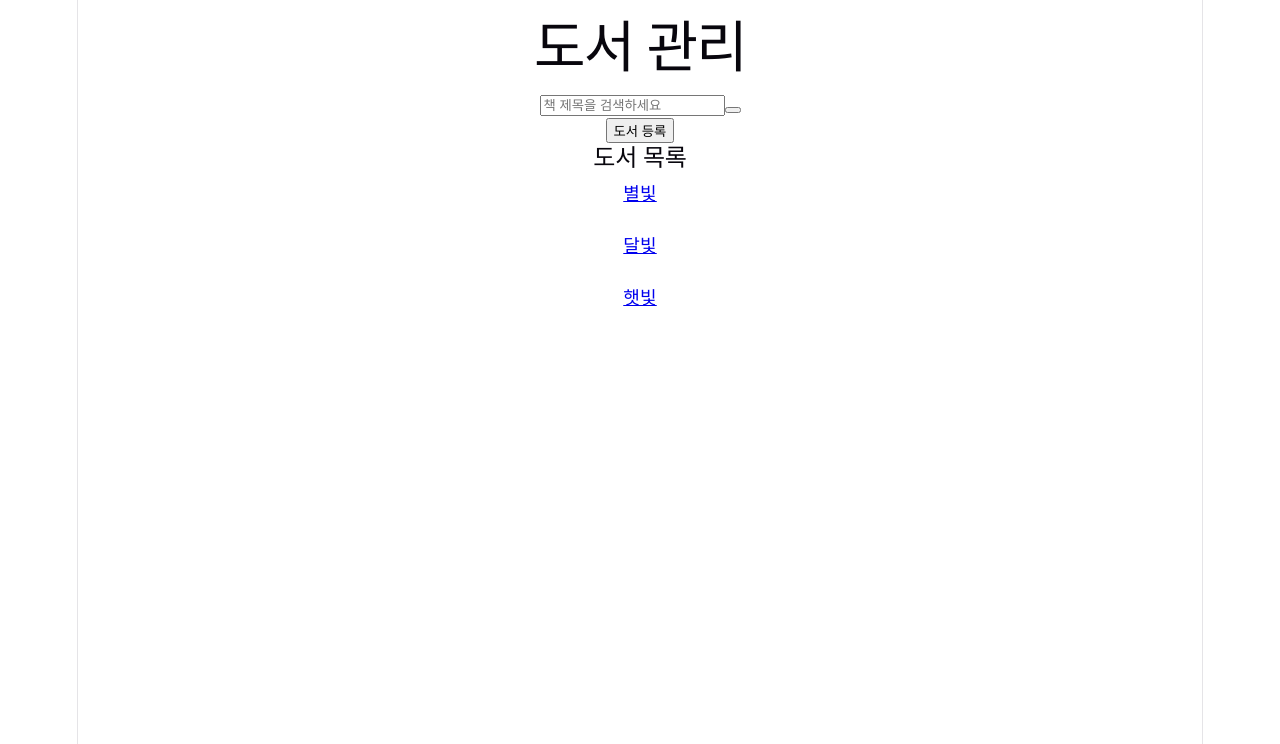
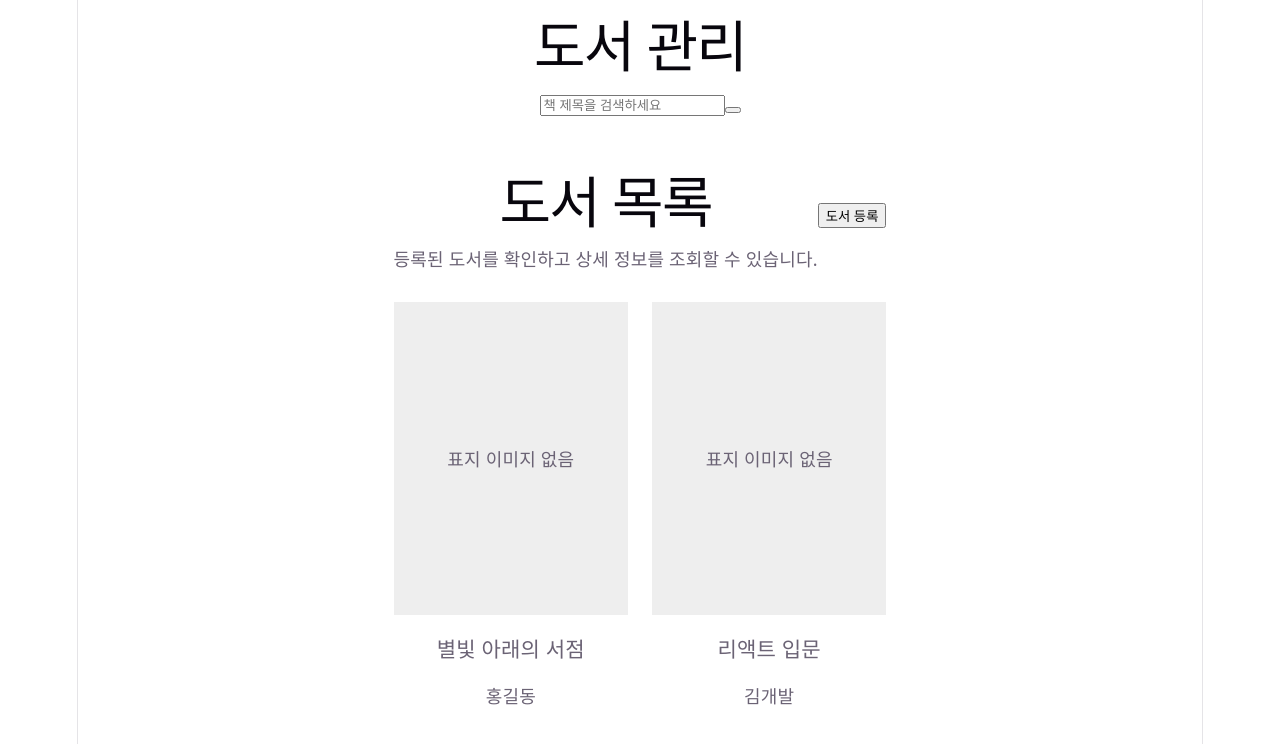
Before and after one commit to Positive-Lee/Library_Mini4, a React (Vite) app in the folder library_mini4/: page / in a window 1280 px wide. Shown: the top 744 px of the page. Built offline with nearby package versions, Linux system fonts and the light colour scheme.

Commit message:
예시 홈페이지 변경

```diff
--- a/library_mini4/components/Home.jsx
+++ b/library_mini4/components/Home.jsx
@@ -1,20 +1,81 @@
-import { Link } from "react-router-dom";
+import { Link } from 'react-router-dom';
+
+const sampleBooks = [
+  {
+    id: 1,
+    title: '별빛 아래의 서점',
+    author: '홍길동',
+    coverImageUrl: '',
+  },
+  {
+    id: 2,
+    title: '리액트 입문',
+    author: '김개발',
+    coverImageUrl: '',
+  },
+];
 
 function Home() {
-    return (
-        <>
-            <Link to='/books/new'>
-                <button>도서 등록</button>
-            </Link>
+  return (
+    <main style={{ maxWidth: '900px', margin: '40px auto' }}>
+      <div
+        style={{
+          display: 'flex',
+          justifyContent: 'space-between',
+          alignItems: 'center',
+        }}
+      >
+        <div>
+          <h1>도서 목록</h1>
+          <p>등록된 도서를 확인하고 상세 정보를 조회할 수 있습니다.</p>
+        </div>
 
-            <h2>도서 목록</h2>
-            <Link to='/books/1'>별빛</Link>
-            <br />
-            <Link to='/books/2'>달빛</Link>
-            <br />
-            <Link to='/books/3'>햇빛</Link>
-        </>
-    );
+        <Link to="/books/new">
+          <button type="button">도서 등록</button>
+        </Link>
+      </div>
+
+      <div
+        style={{
+          display: 'grid',
+          gridTemplateColumns: 'repeat(2, minmax(0, 1fr))',
+          gap: '24px',
+          marginTop: '30px',
+        }}
+      >
+        {sampleBooks.map((book) => (
+          <Link
+            key={book.id}
+            to={`/books/${book.id}`}
+            style={{ color: 'inherit', textDecoration: 'none' }}
+          >
+            <div
+              style={{
+                aspectRatio: '3 / 4',
+                background: '#eeeeee',
+                display: 'flex',
+                alignItems: 'center',
+                justifyContent: 'center',
+              }}
+            >
+              {book.coverImageUrl ? (
+                <img
+                  src={book.coverImageUrl}
+                  alt={book.title}
+                  style={{ width: '100%', height: '100%', objectFit: 'cover' }}
+                />
+              ) : (
+                <span>표지 이미지 없음</span>
+              )}
+            </div>
+
+            <h3>{book.title}</h3>
+            <p>{book.author}</p>
+          </Link>
+        ))}
+      </div>
+    </main>
+  );
 }
 
 export default Home;
```
